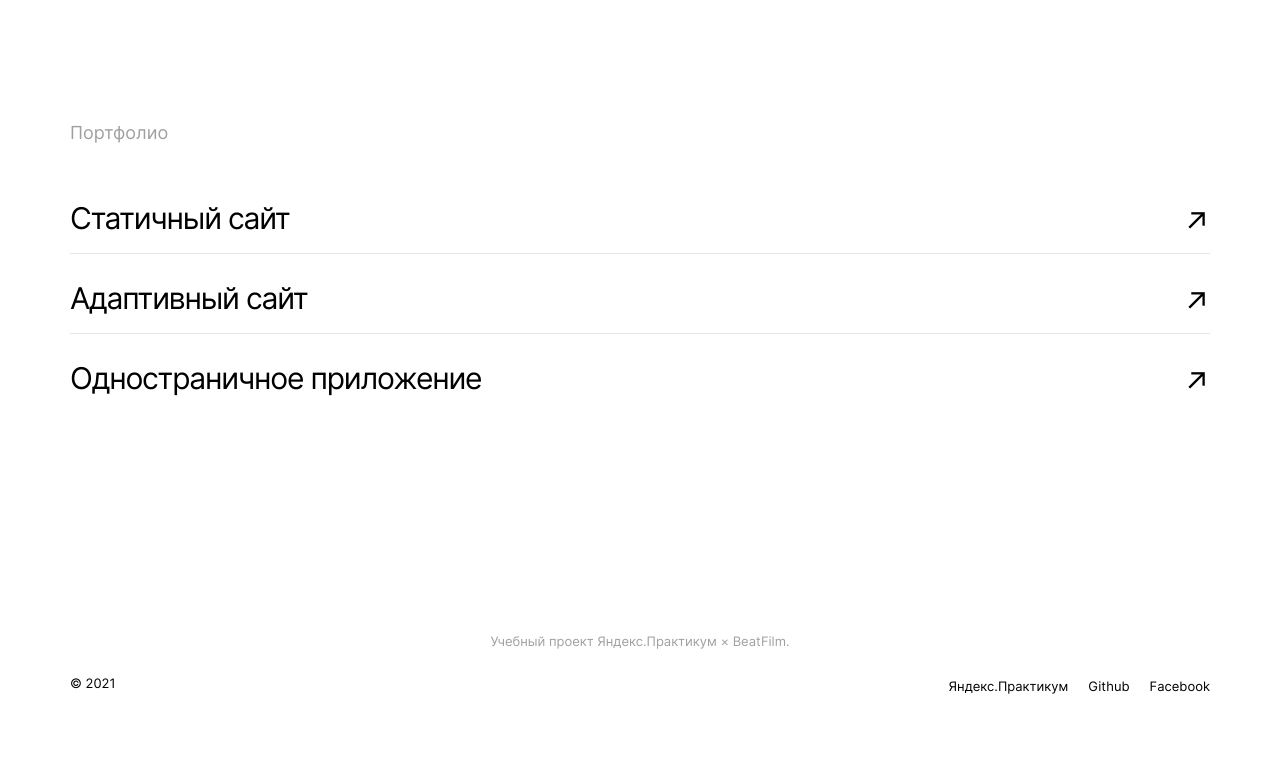
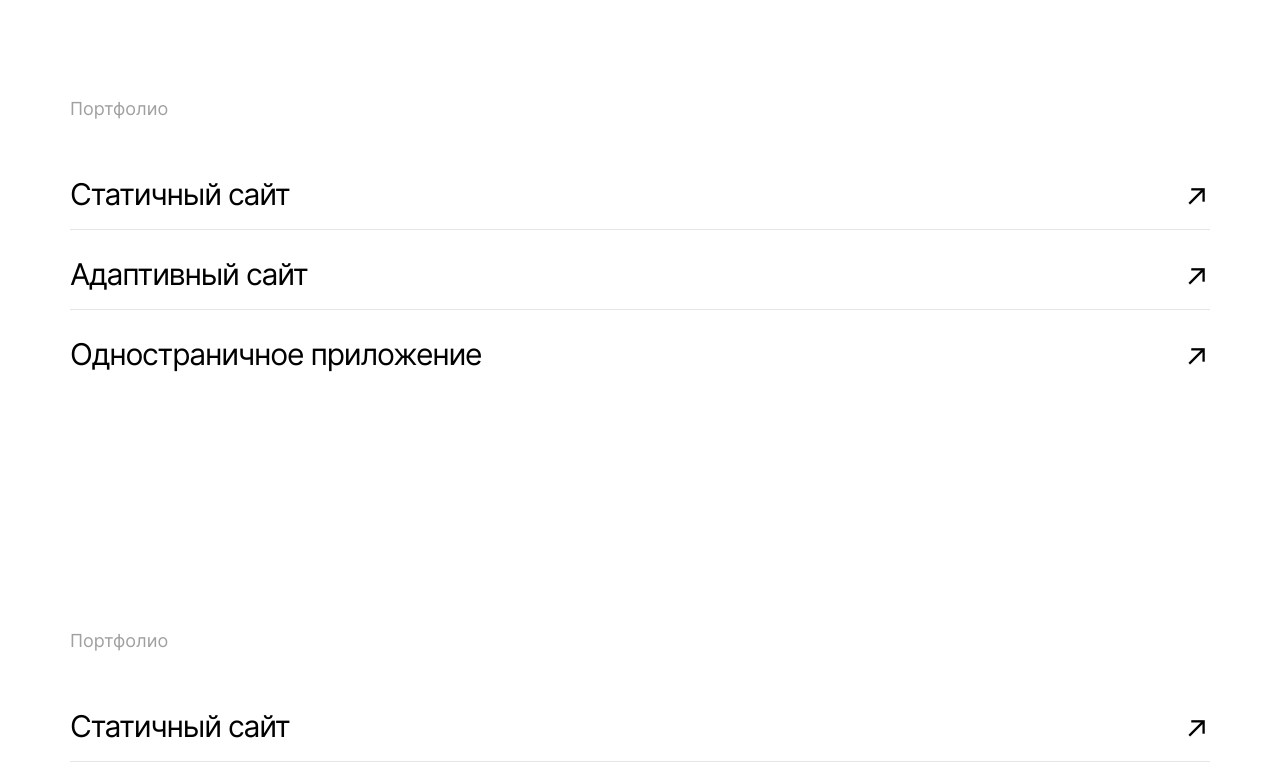
Before and after one commit to githubashto/movies-explorer-frontend, a React (Create React App) app: page / in a window 1280 px wide. Shown: the part 2391-3160 px from the top of the page. Before the commit the page ends 3101 px from the top, so only its background shows below. Built offline with nearby package versions, Linux system fonts and the light colour scheme.

Commit message:
fix: вынести портфолио в компонент, поправить стиль заголовка

```diff
--- a/src/components/AboutMe/AboutMe.css
+++ b/src/components/AboutMe/AboutMe.css
@@ -66,57 +66,3 @@
 .aboutme__portrait {
   max-width: 270px;
 }
-
-.aboutme__portfolio {
-  margin: 101px auto 125px;
-}
-
-.aboutme__portfolio-title {
-  font-family: 'Inter', Arial, sans-serif;
-  font-style: normal;
-  font-weight: normal;
-  font-size: 18px;
-  line-height: 20px;
-  color: #a0a0a0;
-  mix-blend-mode: normal;
-  margin-bottom: 50px;
-}
-
-.aboutme__links {
-  display: flex;
-  flex-direction: column;
-  padding: 0;
-}
-
-
-.aboutme__link {
-  display: flex;
-  width: 100%;
-  justify-content: space-between;
-  text-decoration: none;
-}
-
-.aboutme__link:not(:last-child) {
-  margin-bottom: 19px;
-  border-bottom: 1px solid #e6e6e6;
-}
-
-.aboutme__linktext {
-  font-family: 'Inter', Arial, sans-serif;
-  font-style: normal;
-  font-weight: normal;
-  font-size: 30px;
-  line-height: 50px;
-  letter-spacing: -0.04em;
-  color: #000;
-}
-
-.aboutme__linkarrow {
-  font-family: 'Inter', Arial, sans-serif;
-  font-style: normal;
-  font-weight: normal;
-  font-size: 30px;
-  line-height: 60px;
-  letter-spacing: -0.04em;
-  color: #000;
-}
--- a/src/components/AboutMe/AboutMe.js
+++ b/src/components/AboutMe/AboutMe.js
@@ -1,6 +1,7 @@
 import './AboutMe.css';
 import React from 'react';
 import portrait from '../../images/portrait.png';
+import Portfolio from '../Portfolio/Portfolio'
 
 function AboutMe() {
   return (
@@ -20,15 +21,7 @@
       <img className="aboutme__portrait" src={portrait} alt="Николай Астахаев" />
       </article>
 
-      <div className="aboutme__portfolio section__wide-element">
-        <h4 className="aboutme__portfolio-title">Портфолио</h4>
-        <ul className="aboutme__links">
-          <a className="aboutme__link" href="https://github.com/githubashto/how-to-learn"><span className="aboutme__linktext">Статичный сайт</span><span className="aboutme__linkarrow">↗</span></a>
-          <a className="aboutme__link" href="https://githubashto.github.io/russian-travel/"><span className="aboutme__linktext">Адаптивный сайт</span><span className="aboutme__linkarrow">↗</span></a>
-          <a className="aboutme__link" href="https://nutag.nomoredomains.club/"><span className="aboutme__linktext">Одностраничное приложение</span><span className="aboutme__linkarrow">↗</span></a>
-        </ul>
-      </div>
-
+      <Portfolio />
     </section>
   );
 }
--- a/src/components/Portfolio/Portfolio.css
+++ b/src/components/Portfolio/Portfolio.css
@@ -1,38 +1,53 @@
-.App {
-  text-align: center;
+.portfolio {
+  margin: 101px auto 125px;
 }
 
-.App-logo {
-  height: 40vmin;
-  pointer-events: none;
+.portfolio__title {
+  font-family: 'Inter', Arial, sans-serif;
+  font-style: normal;
+  font-weight: normal;
+  font-size: 18px;
+  line-height: 20px;
+  color: #a0a0a0;
+  mix-blend-mode: normal;
+  margin: 0 auto 50px;
 }
 
-@media (prefers-reduced-motion: no-preference) {
-  .App-logo {
-    animation: App-logo-spin infinite 20s linear;
-  }
+.portfolio__links {
+  display: flex;
+  flex-direction: column;
+  padding: 0;
 }
 
-.App-header {
-  background-color: #282c34;
-  min-height: 100vh;
+.portfolio__link {
   display: flex;
-  flex-direction: column;
-  align-items: center;
-  justify-content: center;
-  font-size: calc(10px + 2vmin);
-  color: white;
+  width: 100%;
+  justify-content: space-between;
+  text-decoration: none;
 }
 
-.App-link {
-  color: #61dafb;
+
+.portfolio__link:not(:last-child) {
+  margin-bottom: 19px;
+  border-bottom: 1px solid #e6e6e6;
 }
 
-@keyframes App-logo-spin {
-  from {
-    transform: rotate(0deg);
-  }
-  to {
-    transform: rotate(360deg);
-  }
+.portfolio__linktext {
+  font-family: 'Inter', Arial, sans-serif;
+  font-style: normal;
+  font-weight: normal;
+  font-size: 30px;
+  line-height: 50px;
+  letter-spacing: -0.04em;
+  color: #000;
 }
+
+.portfolio__linkarrow {
+  font-family: 'Inter', Arial, sans-serif;
+  font-style: normal;
+  font-weight: normal;
+  font-size: 30px;
+  line-height: 60px;
+  letter-spacing: -0.04em;
+  color: #000;
+}
--- a/src/components/Portfolio/Portfolio.js
+++ b/src/components/Portfolio/Portfolio.js
@@ -3,9 +3,14 @@
 
 function Portfolio() {
   return (
-    <div>
-
-    </div>
+    <div className="portfolio section__wide-element">
+      <h4 className="portfolio__title">Портфолио</h4>
+      <ul className="portfolio__links">
+        <a className="portfolio__link" href="https://github.com/githubashto/how-to-learn"><span className="portfolio__linktext">Статичный сайт</span><span className="portfolio__linkarrow">↗</span></a>
+        <a className="portfolio__link" href="https://githubashto.github.io/russian-travel/"><span className="portfolio__linktext">Адаптивный сайт</span><span className="portfolio__linkarrow">↗</span></a>
+        <a className="portfolio__link" href="https://nutag.nomoredomains.club/"><span className="portfolio__linktext">Одностраничное приложение</span><span className="portfolio__linkarrow">↗</span></a>
+      </ul>
+  </div>
   );
 }
 
```
